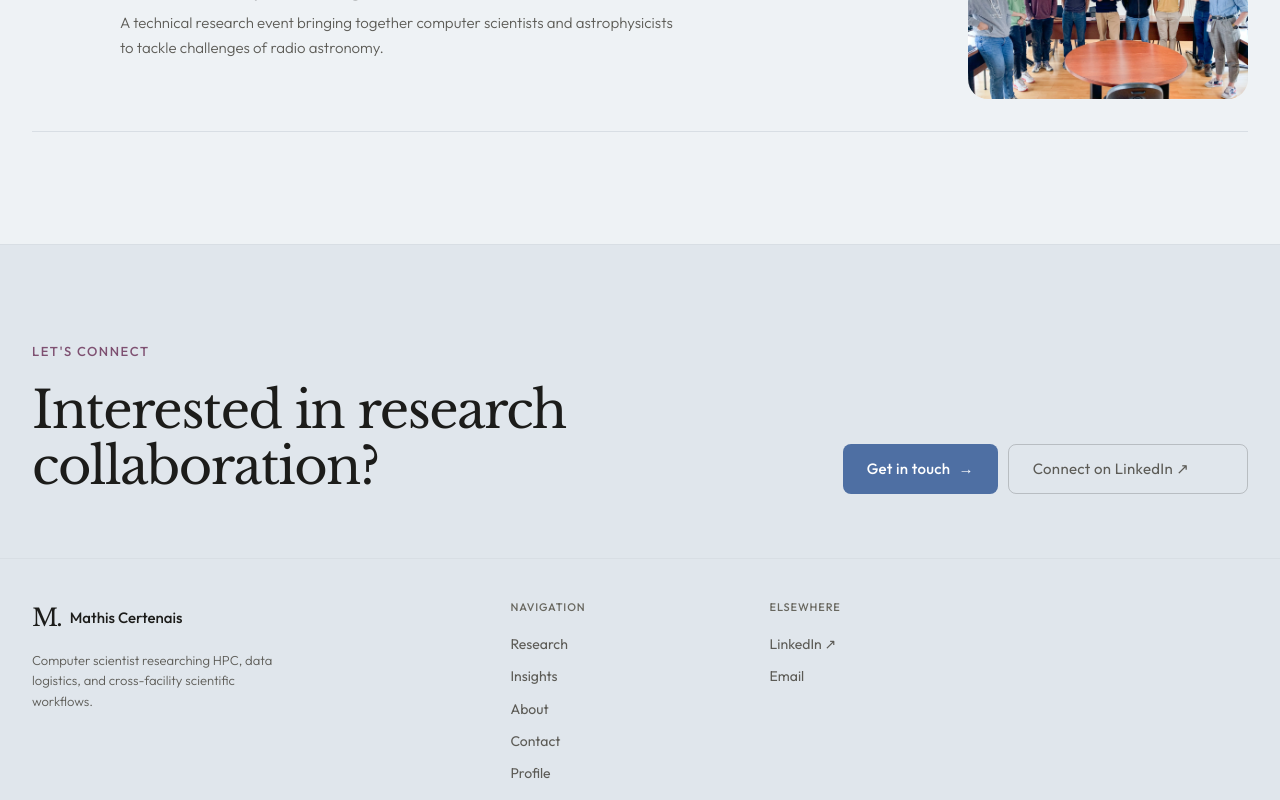
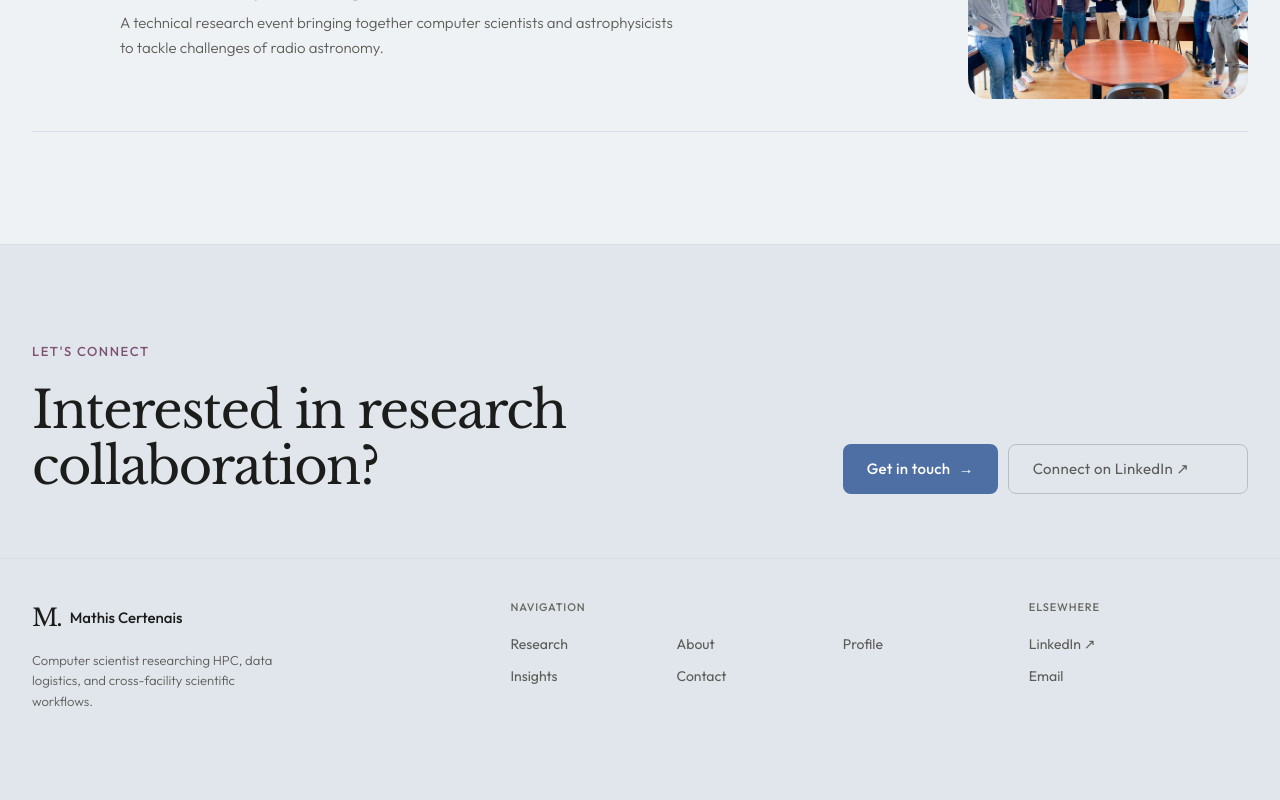
Before and after one commit to MathisCertenais/mathiscertenais.github.io, a React (Vite) app: page / in a window 1280 px wide. Shown: the part 4926-5726 px from the top of the page. Built offline with nearby package versions, Linux system fonts and the light colour scheme; no server answers.

Commit message:
[style] lay out the footer navigation links in three columns
Give the "Navigation" footer group two grid columns and arrange its links
in three columns (two per column, column-major), which also fills the
previously empty fourth footer column. Below 768px the links fall back to
the vertical list.

```diff
--- a/src/components/SiteFooter.tsx
+++ b/src/components/SiteFooter.tsx
@@ -3,6 +3,7 @@ import { identity } from '../content'
 
 interface FooterGroup {
   title: string
+  columns?: boolean
   links: Array<{
     label: string
     href: string
@@ -13,6 +14,7 @@ interface FooterGroup {
 const footerGroups: FooterGroup[] = [
   {
     title: 'Navigation',
+    columns: true,
     links: [
       { label: 'Research', href: '/research' },
       { label: 'Insights', href: '/writing' },
@@ -68,7 +70,11 @@ export function SiteFooter() {
         </div>
 
         {footerGroups.map((group) => (
-          <nav aria-label={`${group.title} links`} className="footer-group" key={group.title}>
+          <nav
+            aria-label={`${group.title} links`}
+            className={group.columns ? 'footer-group footer-group--columns' : 'footer-group'}
+            key={group.title}
+          >
             <h3>{group.title}</h3>
             <ul>
               {group.links.map((link) => (
--- a/src/styles.css
+++ b/src/styles.css
@@ -1045,6 +1045,18 @@ button:hover .cta-arrow {
   gap: 10px;
 }
 
+.footer-group--columns {
+  grid-column: span 2;
+}
+
+.footer-group--columns ul {
+  display: grid;
+  grid-template-columns: repeat(3, minmax(0, 1fr));
+  grid-template-rows: repeat(2, auto);
+  grid-auto-flow: column;
+  gap: 10px 20px;
+}
+
 .footer-group a {
   display: block;
   color: var(--text-mid);
@@ -1334,6 +1346,16 @@ button:hover .cta-arrow {
     padding: 40px 24px;
     grid-template-columns: repeat(3, minmax(0, 1fr));
     gap: 32px 20px;
+  }
+
+  .footer-group--columns {
+    grid-column: auto;
+  }
+
+  .footer-group--columns ul {
+    display: flex;
+    flex-direction: column;
+    gap: 10px;
   }
 
   .footer-brand {
```
Also changed, not shown: 46 other files (tests, documents, lock files or other folders).
